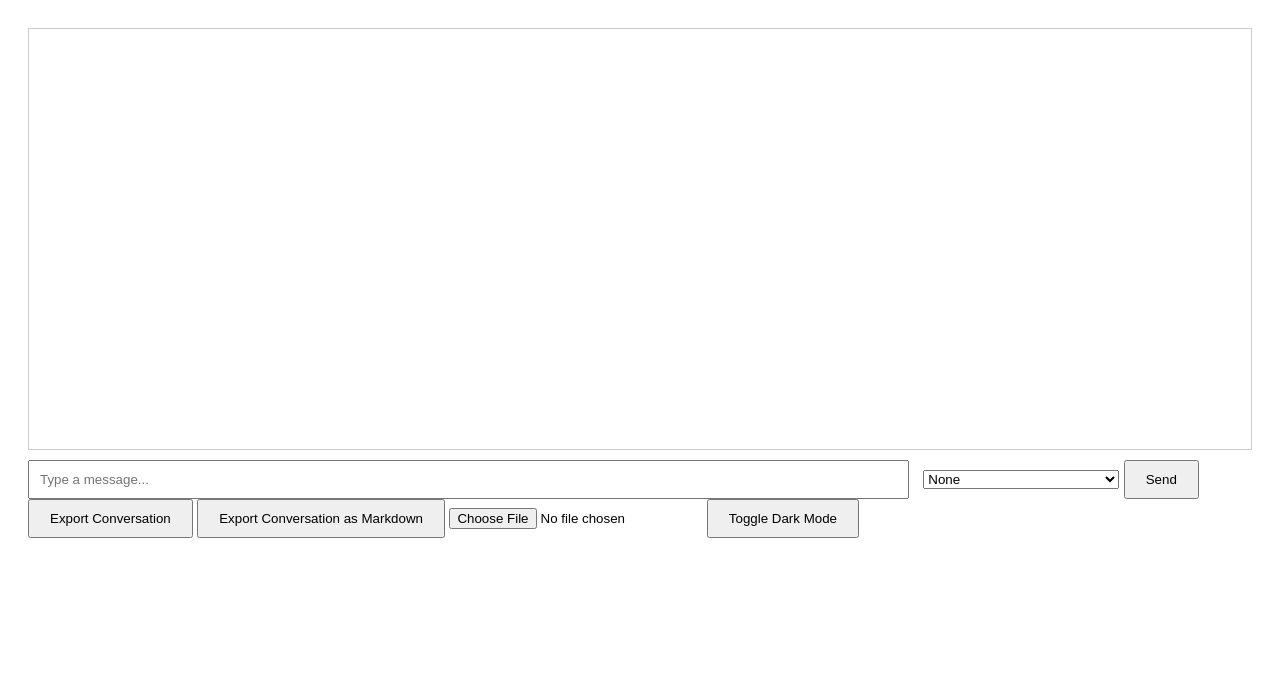
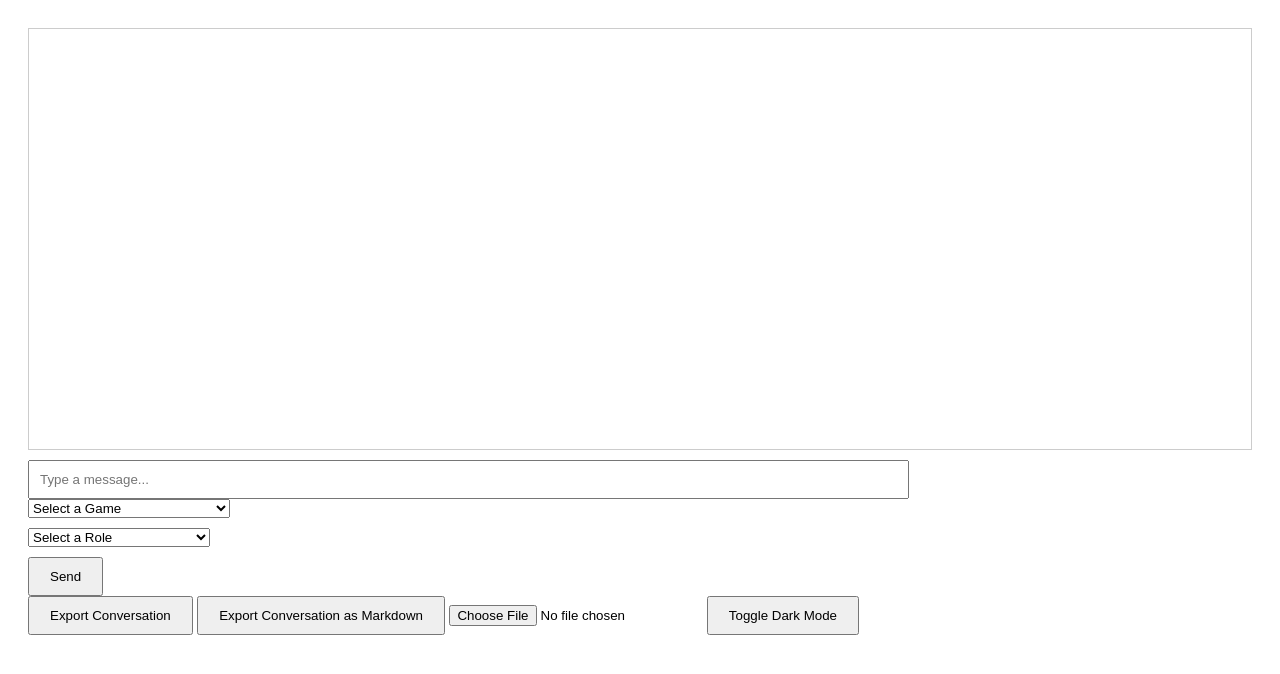
Before and after one commit to grueproof/bob, a website: page index.html in a window 1280 px wide. Drawn offline with nearby package versions, Linux system fonts and the light colour scheme.

Commit message:
Added a dropdown to select the game system, modified the system role to reflect it.

```diff
--- a/chat.js
+++ b/chat.js
@@ -20,13 +20,21 @@ chatForm.addEventListener('submit', async (e) => {
     const message = userInput.value;
 
     if (isFirstMessage) {
-        // Add the system message to the conversation
-        const systemRole = document.querySelector('#systemRole');
-        const systemMessage = systemRole.value;
+        // Get the selected game type and system role
+        const gameTypeSelect = document.querySelector('#gameType');
+        const gameType = gameTypeSelect.value;
+
+        const systemRoleSelect = document.querySelector('#systemRole');
+        const systemRole = systemRoleSelect.value;
+
+        // Create a unified system role message
+        const systemMessage = `${systemRole} Provide assistance on ${gameType}.`;
+
         if (systemMessage) {
             conversation.push({ role: 'system', content: systemMessage });
         }
-        systemRole.style.display = 'none';
+        gameTypeSelect.disabled = true;
+        systemRoleSelect.disabled = true;
         isFirstMessage = false;
     }
 
--- a/index.html
+++ b/index.html
@@ -111,21 +111,38 @@
 
     <form id="chatForm">
         <input type="text" id="userInput" placeholder="Type a message..." required />
-        <select id="systemRole">
-            <option value="">None</option>
-            <option
-                value="You are an AI assistant capable of generating creative and detailed character backstories. Provide rich narratives that adhere to typical fantasy tropes, but also suggest unique twists that could make the characters more interesting.">
-                Character Creation Guidance</option>
-            <option
-                value="You are an AI assistant designed to help with world-building in tabletop role-playing games. Offer descriptive details about different settings, environments, cultures, and histories. Make sure your suggestions are consistent with a high fantasy medieval setting.">
-                World-Building</option>
-            <option
-                value="You are an AI assistant adept at creating complex, engaging, and multi-layered storylines for tabletop RPG campaigns. Generate plot hooks, story arcs, and campaign ideas that Game Masters can use. Include a mix of combat, exploration, and roleplay opportunities.">
-                Plot Generation</option>
-            <option
-                value="You are an AI assistant skilled in explaining the rules of various tabletop RPG systems. You are to help players understand the rules, mechanics, and strategies of the game they are playing, be it Dungeons & Dragons, Pathfinder, or another system.">
-                Rule Explanation</option>
+
+        <!-- Add a new dropdown for the game type -->
+        <select id="gameType" style="display: block; margin-bottom: 10px;">
+            <option value="">Select a Game</option>
+            <option value="Dungeons & Dragons 5E">Dungeons & Dragons 5E</option>
+            <option value="Pathfinder">Pathfinder</option>
+            <option value="Call of Cthulhu">Call of Cthulhu</option>
+            <option value="Warhammer Fantasy Roleplay">Warhammer Fantasy Roleplay</option>
+            <option value="Shadowrun">Shadowrun</option>
+            <option value="World of Darkness">World of Darkness</option>
+            <option value="Star Wars Roleplaying Game">Star Wars Roleplaying Game</option>
+            <option value="Starfinder">Starfinder</option>
+            <option value="GURPS">GURPS</option>
+            <option value="FATE">FATE</option>
+            <option value="Savage Worlds">Savage Worlds</option>
+            <option value="Cyberpunk 2020/Red">Cyberpunk 2020/Red</option>
+            <option value="Ironsworn">Ironsworn</option>
+            <option value="Ironsworn: Starforged">Ironsworn: Starforged</option>
         </select>
+
+        <!-- Update the system role dropdown to be more generic -->
+        <select id="systemRole" style="display: block; margin-bottom: 10px;">
+            <option value="">Select a Role</option>
+            <option value="You are an AI assistant.">AI Assistant</option>
+            <option value="You are an AI assistant capable of helping with world-building.">World-Building</option>
+            <option value="You are an AI assistant capable of providing game rule explanations.">Rule Explainer</option>
+            <option value="You are an AI assistant capable of providing detailed game world information.">Game World
+                Informer</option>
+            <option value="You are an AI assistant capable of generating plots, NPCs, and monsters.">Plots, NPCs, and
+                Monsters</option>
+        </select>
+
         <button type="submit">Send</button>
     </form>
 
```
